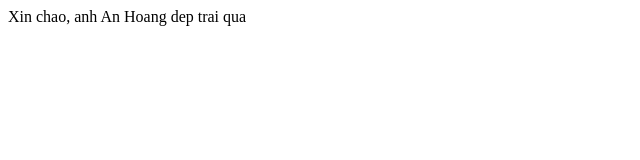
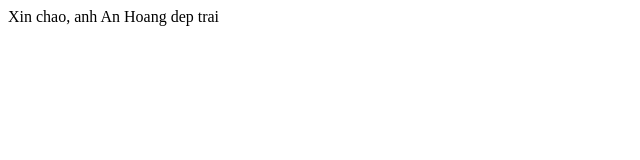
Before and after one commit to nguyenkhaan/gitHub, a plain HTML site: page index.html in a window 1280 px wide. Shown: the full height of the page, 0-640 px from the left. Drawn offline with Linux system fonts and the light colour scheme.

Commit message:
Update index.html

```diff
--- a/index.html
+++ b/index.html
@@ -6,6 +6,6 @@
     <title>Document</title>
 </head>
 <body>
-    Xin chao, anh An Hoang dep trai qua
+    Xin chao, anh An Hoang dep trai
 </body>
 </html>
```
